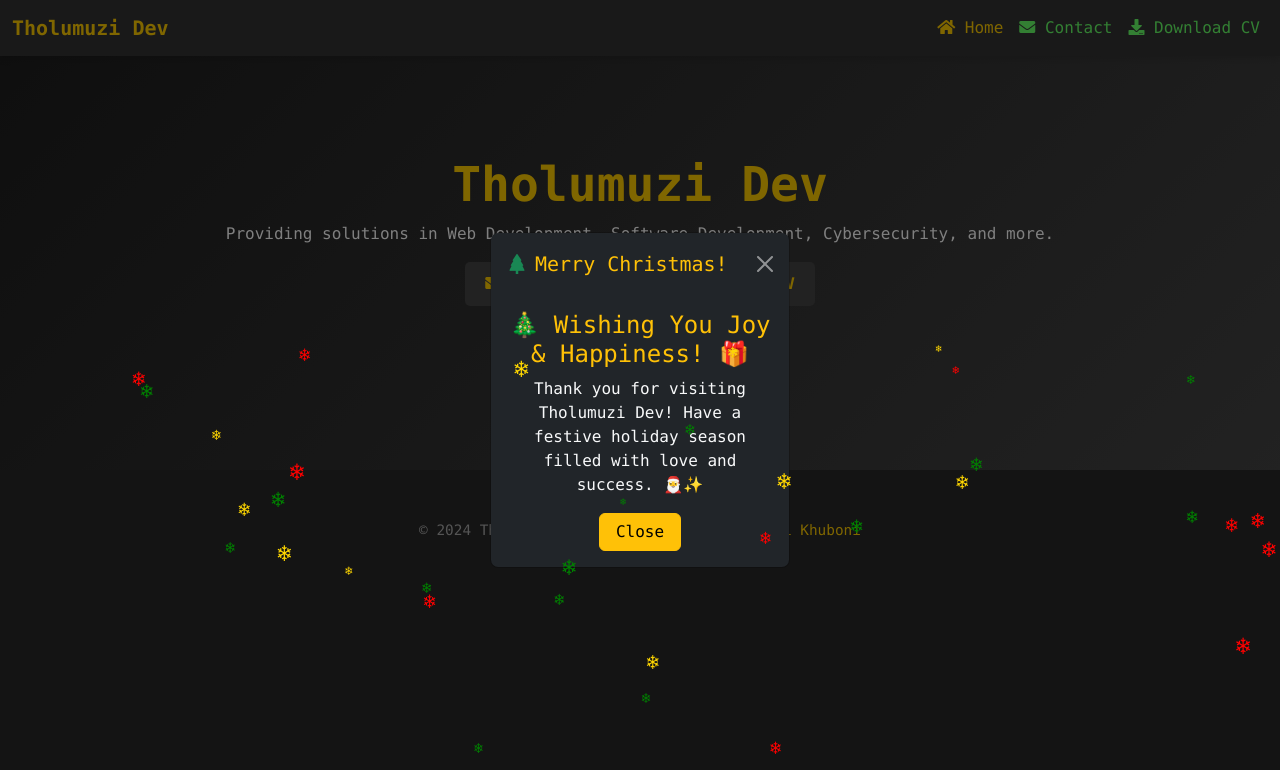
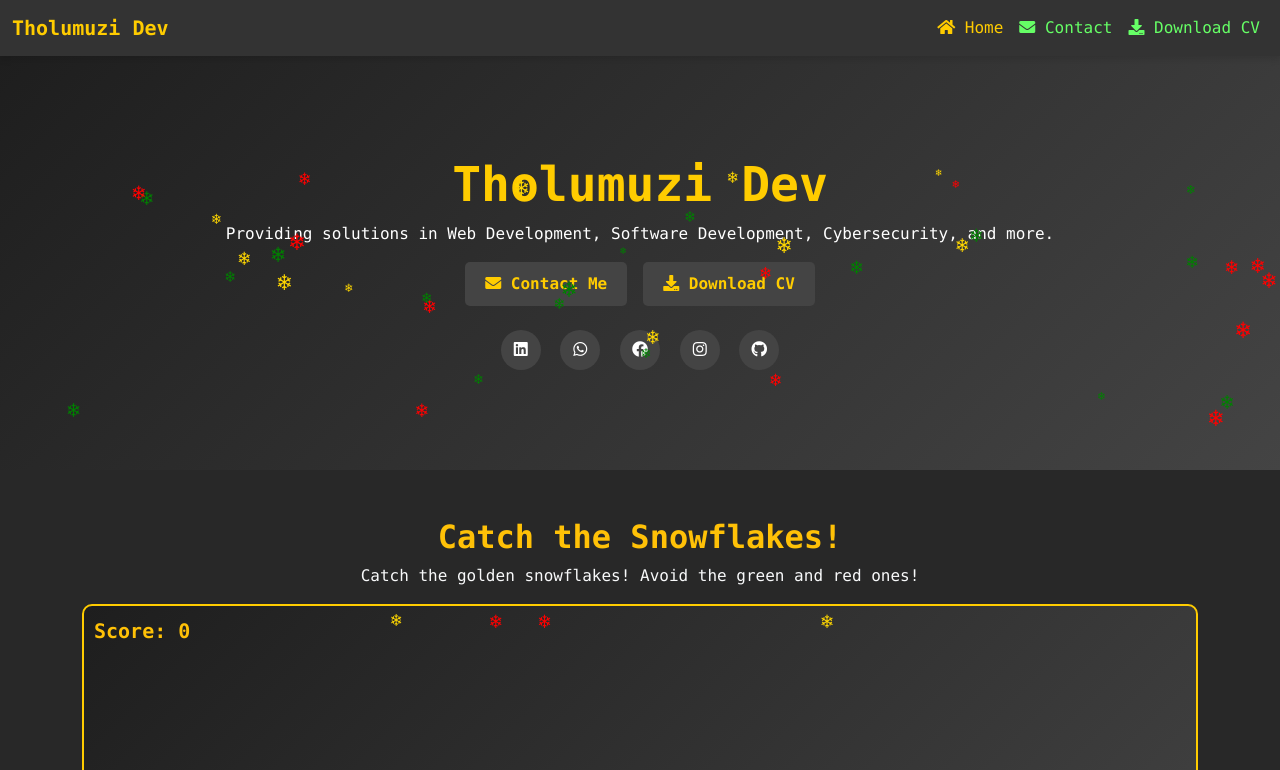
Before and after one commit to tholumuzikhuboni/tholumuzi-dev, a plain HTML site: page index.html in a window 1280 px wide. Shown: the top 770 px of the page. Drawn offline with nearby package versions, Linux system fonts and the light colour scheme.

Commit message:
Update index.html

```diff
--- a/index.html
+++ b/index.html
@@ -5,8 +5,10 @@
   <meta name="viewport" content="width=device-width, initial-scale=1.0">
   <title>Tholumuzi Dev</title>
   <link href="https://cdn.jsdelivr.net/npm/bootstrap@5.3.0-alpha3/dist/css/bootstrap.min.css" rel="stylesheet">
+
   <link href="https://cdnjs.cloudflare.com/ajax/libs/font-awesome/5.15.4/css/all.min.css" rel="stylesheet">
   <link href="https://cdnjs.cloudflare.com/ajax/libs/bootstrap-icons/1.10.5/font/bootstrap-icons.min.css" rel="stylesheet">
+
   <!-- Meta Tags for SEO -->
   <meta name="description" content="Tholumuzi Dev provides solutions in Web Development, Software Development, Cybersecurity, and more.">
   <meta name="keywords" content="Web Development, Software Development, Cybersecurity, IT Solutions, Tholumuzi Dev, Technology">
@@ -287,7 +289,7 @@
     <div class="modal-content bg-dark text-light">
       <div class="modal-header">
         <h5 class="modal-title d-flex align-items-center" id="enquiryModalLabel">
-          <i class="bi bi-chat-dots-fill me-2 text-warning"></i> Contact Me
+          <i class="bi bi-envelope-fill me-2 text-warning"></i> Contact Me
         </h5>
         <button type="button" class="btn-close btn-close-white" data-bs-dismiss="modal" aria-label="Close"></button>
       </div>
@@ -327,35 +329,150 @@
   </div>
 </div>
 
-<!-- Merry Christmas Popup Modal -->
-<div class="modal fade" id="christmasModal" tabindex="-1" aria-labelledby="christmasModalLabel" aria-hidden="true">
-  <div class="modal-dialog modal-sm modal-dialog-centered">
-    <div class="modal-content bg-dark text-light">
-      <div class="modal-header border-0">
-        <h5 class="modal-title text-warning d-flex align-items-center" id="christmasModalLabel">
-          <i class="bi bi-tree-fill me-2 text-success"></i> Merry Christmas!
-        </h5>
-        <button type="button" class="btn-close btn-close-white" data-bs-dismiss="modal" aria-label="Close"></button>
-      </div>
-      <div class="modal-body text-center">
-        <h4 class="text-warning mb-2">🎄 Wishing You Joy & Happiness! 🎁</h4>
-        <p class="mb-3">Thank you for visiting Tholumuzi Dev! Have a festive holiday season filled with love and success. 🎅✨</p>
-        <button class="btn btn-warning px-3" data-bs-dismiss="modal">Close</button>
-      </div>
-    </div>
+<!-- Christmas Game Section -->
+<div class="container my-5 text-center">
+<h2 style="font-weight: bold" class="text-warning">Catch the Snowflakes!</h2>
+  <p class="text-light">Catch the golden snowflakes! Avoid the green and red ones!</p>
+  <div id="gameContainer">
+    <div id="basket"></div>
+    <div id="scoreBoard" class="text-warning">Score: 0</div>
   </div>
 </div>
 
+<style>
+  #gameContainer {
+    position: relative;
+    width: 100%;
+    height: 400px;
+    margin: auto;
+    background: linear-gradient(135deg, #1e1e1e, #444444);
+    border: 2px solid #ffcc00;
+    overflow: hidden;
+    border-radius: 10px;
+  }
+
+  #basket {
+    position: absolute;
+    bottom: 10px;
+    width: 100px;
+    height: 20px;
+    background-color: #ffcc00;
+    border-radius: 5px;
+    left: 50%;
+    transform: translateX(-50%);
+  }
+
+  .snowflake {
+    position: absolute;
+    font-size: 25px;
+    animation: fall linear;
+  }
+
+  .gold {
+    color: gold;
+  }
+
+  .green {
+    color: green;
+  }
+
+  .red {
+    color: red;
+  }
+
+  #scoreBoard {
+    position: absolute;
+    top: 10px;
+    left: 10px;
+    font-size: 20px;
+    font-weight: bold;
+  }
+
+  @keyframes fall {
+    from {
+      top: -50px;
+    }
+    to {
+      top: 400px;
+    }
+  }
+</style>
+
 <script>
-  // Christmas Popup
-  window.addEventListener("load", () => {
-    setTimeout(() => {
-      const christmasModal = new bootstrap.Modal(document.getElementById("christmasModal"));
-      christmasModal.show();
-    }, 3000);
+  const gameContainer = document.getElementById('gameContainer');
+  const basket = document.getElementById('basket');
+  const scoreBoard = document.getElementById('scoreBoard');
+  let score = 0;
+
+  let touchStartX = 0;
+  let basketPosition = gameContainer.offsetWidth / 2 - basket.offsetWidth / 2;
+
+  gameContainer.addEventListener('touchstart', (event) => {
+    touchStartX = event.touches[0].clientX;
+    event.preventDefault();
   });
+
+  gameContainer.addEventListener('touchmove', (event) => {
+    event.preventDefault();
+    const touchCurrentX = event.touches[0].clientX;
+    const deltaX = touchCurrentX - touchStartX;
+    touchStartX = touchCurrentX;
+
+    const containerWidth = gameContainer.offsetWidth;
+    basketPosition += deltaX;
+
+    if (basketPosition < 0) basketPosition = 0;
+    if (basketPosition > containerWidth - basket.offsetWidth) {
+      basketPosition = containerWidth - basket.offsetWidth;
+    }
+
+    basket.style.left = basketPosition + 'px';
+  });
+
+  function createSnowflake() {
+    const snowflake = document.createElement('div');
+    snowflake.classList.add('snowflake');
+
+
+    const colorClasses = ['gold', 'green', 'red'];
+    const selectedColor = colorClasses[Math.floor(Math.random() * colorClasses.length)];
+    snowflake.classList.add(selectedColor);
+
+    snowflake.style.left = Math.random() * (gameContainer.offsetWidth - 30) + 'px';
+    snowflake.style.animationDuration = Math.random() * 2 + 3 + 's';
+    snowflake.textContent = '❄';
+    gameContainer.appendChild(snowflake);
+
+    const fallInterval = setInterval(() => {
+      const snowflakeRect = snowflake.getBoundingClientRect();
+      const basketRect = basket.getBoundingClientRect();
+      const containerRect = gameContainer.getBoundingClientRect();
+
+
+      if (
+        snowflakeRect.bottom >= basketRect.top &&
+        snowflakeRect.left >= basketRect.left &&
+        snowflakeRect.right <= basketRect.right
+      ) {
+        if (selectedColor === 'gold') {
+          score++;
+        } else {
+          score = Math.max(0, score - 1);
+        }
+        scoreBoard.textContent = `Score: ${score}`;
+        snowflake.remove();
+        clearInterval(fallInterval);
+      }
+
+      if (snowflakeRect.top > containerRect.bottom) {
+        snowflake.remove();
+        clearInterval(fallInterval);
+      }
+    }, 50);
+  }
+
+  setInterval(createSnowflake, 1000);
 </script>
-
 <!-- Snowflakes -->
 <div id="snowflakes"></div>
 
```
